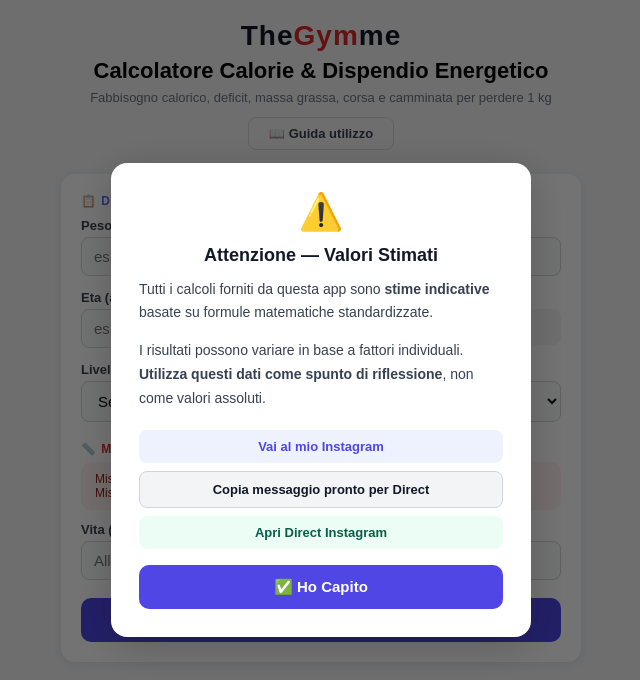
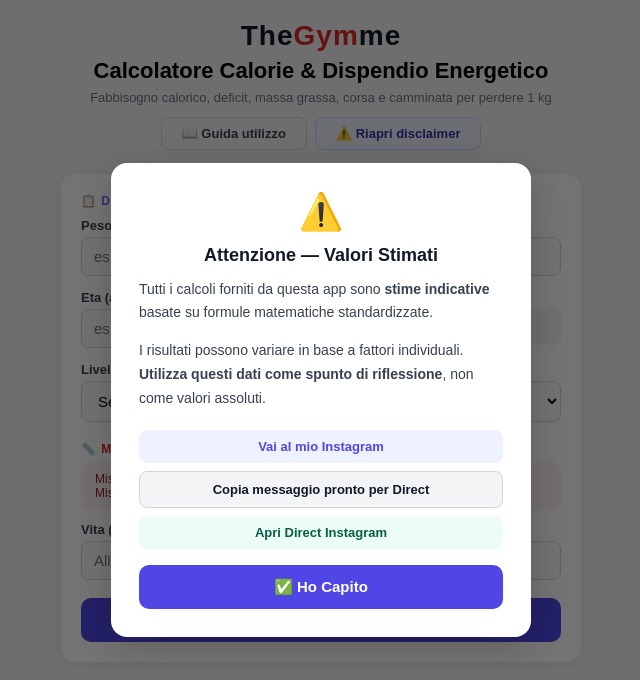
Before and after one commit to michelegimmelli-lgtm/TheGymme, a React (Create React App) app: page / in a window 1280 px wide. Shown: the top 680 px of the page, without its empty margins (319-959 px from the left). Built offline with nearby package versions, Linux system fonts and the light colour scheme.

Commit message:
add_discl

```diff
--- a/src/App.js
+++ b/src/App.js
@@ -24,9 +24,7 @@ function loadStoredState() {
       : DEFAULT_FORM;
     const safeTab = TABS.includes(parsed.tab) ? parsed.tab : "calorie";
     const safeResult = parsed.result && typeof parsed.result === "object" ? parsed.result : null;
-    const safeShowDisclaimer = typeof parsed.showDisclaimer === "boolean" ? parsed.showDisclaimer : true;
-
-    return { form: safeForm, tab: safeTab, result: safeResult, showDisclaimer: safeShowDisclaimer };
+    return { form: safeForm, tab: safeTab, result: safeResult };
   } catch {
     return null;
   }
@@ -321,7 +319,7 @@ function AttivitaBlock({ weight }) {
 
 export default function App() {
   const [persisted] = useState(() => loadStoredState());
-  const [showDisclaimer, setShowDisclaimer] = useState(() => persisted?.showDisclaimer ?? true);
+  const [showDisclaimer, setShowDisclaimer] = useState(true);
   const [showGuide, setShowGuide] = useState(false);
   const [form, setForm] = useState(() => persisted?.form ?? DEFAULT_FORM);
   const [result, setResult] = useState(() => persisted?.result ?? null);
@@ -332,7 +330,6 @@ export default function App() {
     try {
       window.localStorage.setItem(STORAGE_KEY, JSON.stringify({
         version: STORAGE_VERSION,
-        showDisclaimer,
         form,
         result,
         tab,
@@ -340,7 +337,7 @@ export default function App() {
     } catch {
       // Ignore storage errors (private mode, quota exceeded, blocked storage).
     }
-  }, [showDisclaimer, form, result, tab]);
+  }, [form, result, tab]);
 
   const copyDirectMessage = async () => {
     try {
@@ -475,7 +472,10 @@ export default function App() {
         </div>
         <h2 style={{ margin: "4px 0 6px", fontSize: 22 }}>Calcolatore Calorie &amp; Dispendio Energetico</h2>
         <p style={{ color: "#6B7280", fontSize: 13, margin: "0 0 12px" }}>Fabbisogno calorico, deficit, massa grassa, corsa e camminata per perdere 1 kg</p>
-        <button onClick={() => setShowGuide(true)} style={{ padding: "8px 20px", background: "#F3F4F6", border: "1px solid #D1D5DB", borderRadius: 8, fontSize: 13, fontWeight: 700, cursor: "pointer", color: "#374151" }}>📖 Guida utilizzo</button>
+        <div style={{ display: "flex", gap: 8, justifyContent: "center", flexWrap: "wrap" }}>
+          <button onClick={() => setShowGuide(true)} style={{ padding: "8px 20px", background: "#F3F4F6", border: "1px solid #D1D5DB", borderRadius: 8, fontSize: 13, fontWeight: 700, cursor: "pointer", color: "#374151" }}>📖 Guida utilizzo</button>
+          <button onClick={() => setShowDisclaimer(true)} style={{ padding: "8px 20px", background: "#EEF2FF", border: "1px solid #C7D2FE", borderRadius: 8, fontSize: 13, fontWeight: 700, cursor: "pointer", color: "#3730A3" }}>⚠️ Riapri disclaimer</button>
+        </div>
       </div>
 
       <div style={{ background: "#fff", borderRadius: 14, boxShadow: "0 2px 12px rgba(0,0,0,0.08)", padding: 20, marginBottom: 20 }}>
```
Also changed, not shown: 7 other files (tests, documents, lock files or other folders).
